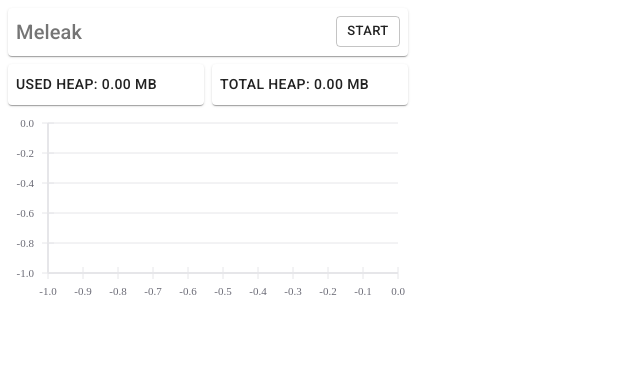
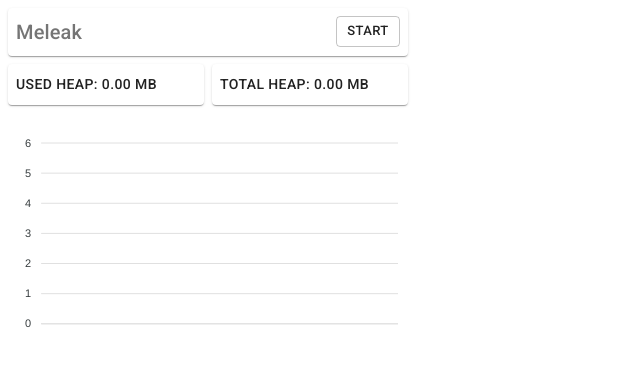
Before and after one commit to mojila/meleak-popup, a React (Create React App) app: page / in a window 1280 px wide. Shown: the top 366 px of the page, without its empty margins (0-640 px from the left). Built offline with nearby package versions, Linux system fonts and the light colour scheme.

Commit message:
change to apexchart

```diff
--- a/package.json
+++ b/package.json
@@ -10,10 +10,11 @@
     "@testing-library/jest-dom": "^4.2.4",
     "@testing-library/react": "^9.3.2",
     "@testing-library/user-event": "^7.1.2",
+    "apexcharts": "^3.17.1",
     "react": "^16.13.1",
+    "react-apexcharts": "^1.3.6",
     "react-dom": "^16.13.1",
     "react-scripts": "3.4.1",
-    "react-vis": "^1.11.7",
     "typeface-roboto": "^0.0.75"
   },
   "scripts": {
--- a/src/components/chart.js
+++ b/src/components/chart.js
@@ -1,33 +1,51 @@
 import React, { useContext } from 'react'
-import {XYPlot, AreaSeries, LineSeries, HorizontalGridLines, XAxis, YAxis} from 'react-vis'
 import Context from '../context'
+import ApexChart from 'react-apexcharts'
 
 const Chart = () => {
   const { store } = useContext(Context)
 
+  const optionsMixedChart = {
+    chart: {
+      id: "basic-bar",
+      toolbar: {
+        show: false
+      }
+    },
+    plotOptions: {
+      bar: {
+        columnWidth: "50%",
+        endingShape: "arrow"
+      }
+    },
+    stroke: {
+      width: [4, 0, 0]
+    },
+    markers: {
+      size: 6,
+      strokeWidth: 3,
+      fillOpacity: 0,
+      strokeOpacity: 0,
+      hover: {
+        size: 8
+      }
+    }
+  }
+
   return (
-    <XYPlot
-      height={200}
+    <ApexChart
+      type="line"
+      options={optionsMixedChart}
+      series={[
+        {
+          name: "Total Heap",
+          type: "line",
+          data: store.heapData
+        },
+      ]}
       width={400}
     >
-      <HorizontalGridLines />
-      <AreaSeries
-        data={store.heapData}
-        opacity={0.25}
-        stroke="transparent"
-        style={{}}
-      />
-      <LineSeries
-        curve={null}
-        data={store.heapData}
-        opacity={1}
-        stroke="#12939a"
-        strokeStyle="solid"
-        style={{}}
-      />
-      <XAxis />
-      <YAxis />
-    </XYPlot>
+    </ApexChart>
   )
 }
 
--- a/src/index.js
+++ b/src/index.js
@@ -4,7 +4,6 @@ import App from './App';
 import * as serviceWorker from './serviceWorker';
 import 'typeface-roboto';
 import './index.css'
-import 'react-vis/dist/style.css'
 import { Provider, Reducers, Stores } from './context';
 
 const Index = () => {
--- a/src/stores/ChartStore.js
+++ b/src/stores/ChartStore.js
@@ -1,10 +1,5 @@
 const chart = {
-  heapData: [
-    {
-      x: 0,
-      y: 0
-    }
-  ]
+  heapData: []
 }
 
 export default chart
```
Also changed, not shown: 1 other file (tests, documents, lock files or other folders).
